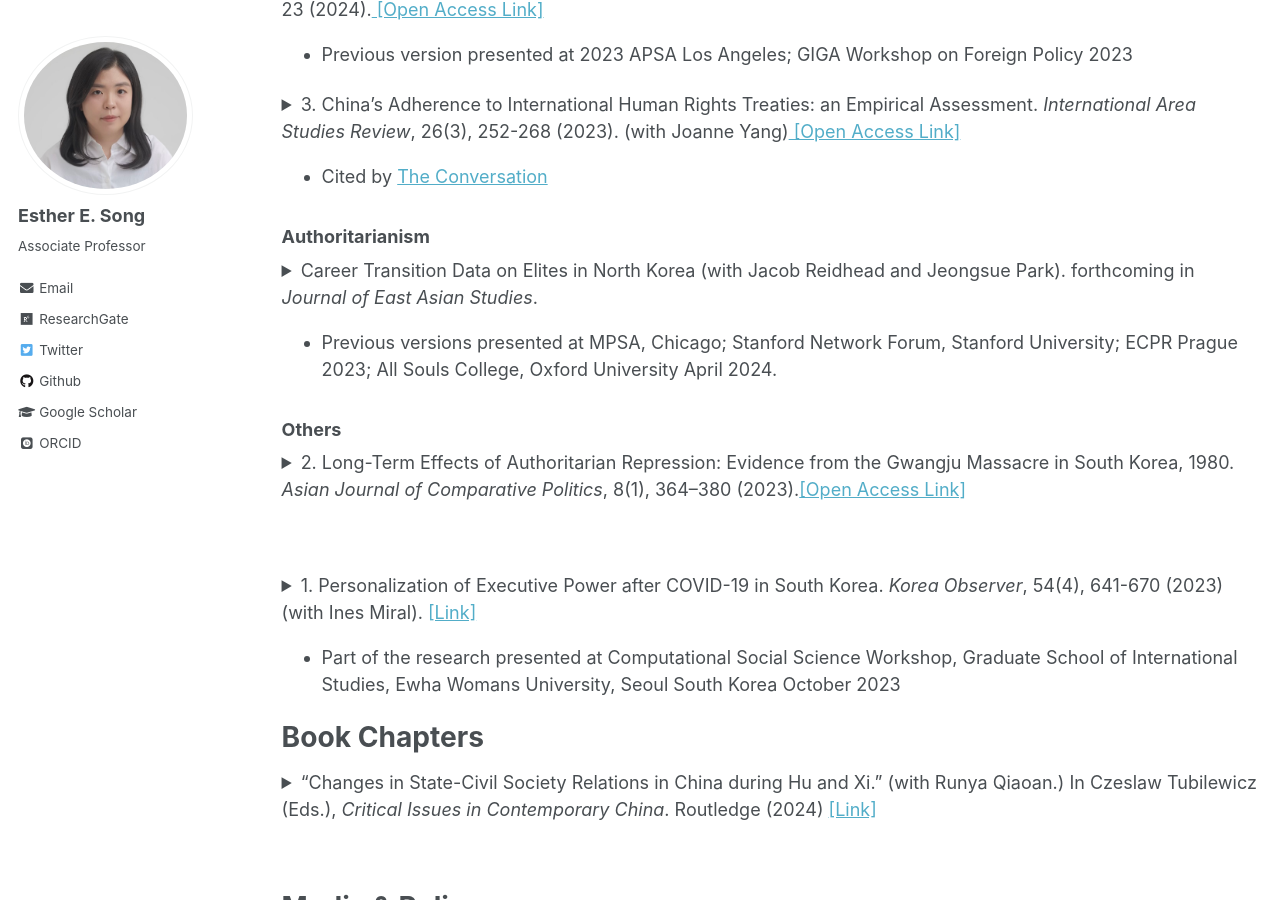
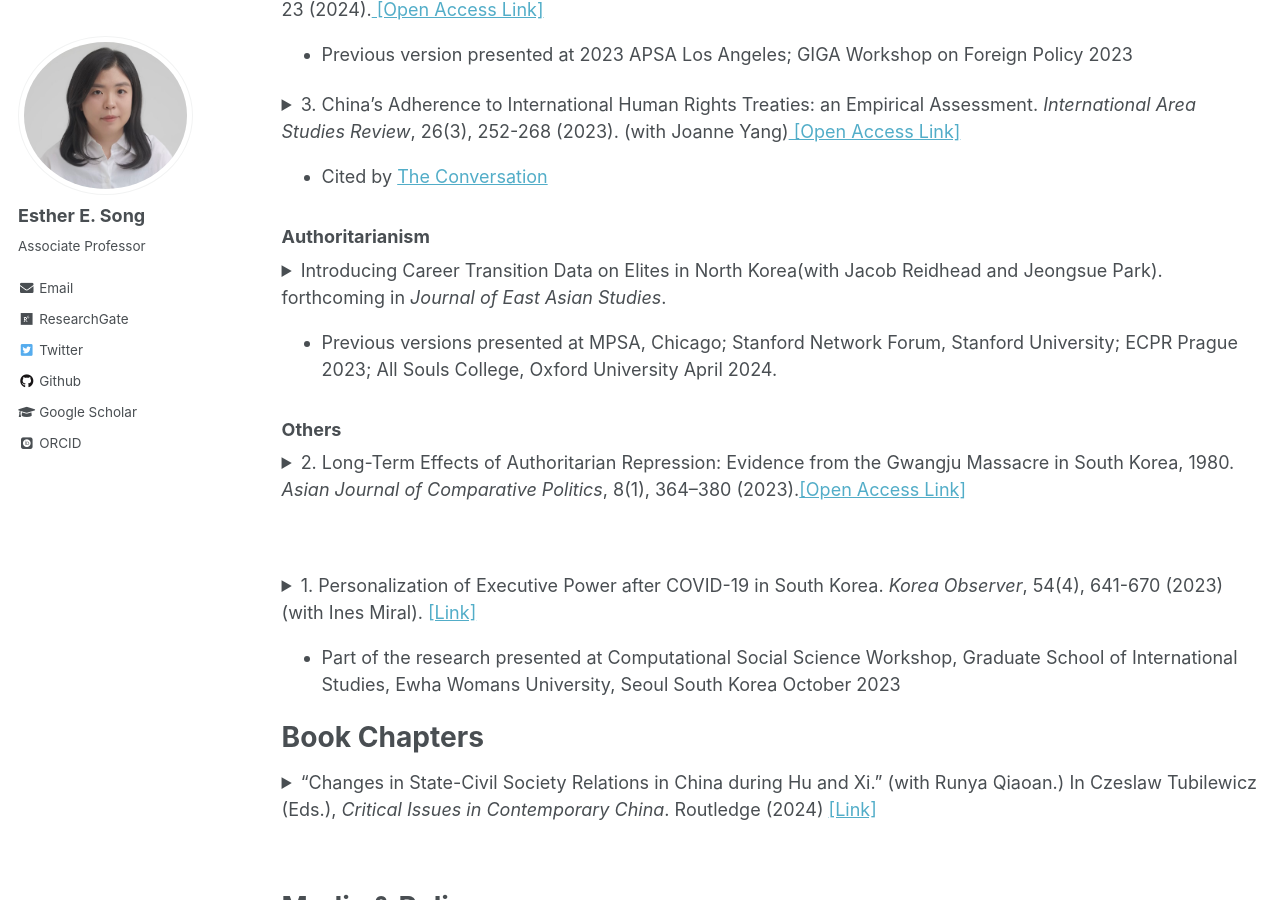
Before and after one commit to ehsong/ehsong.github.io, a Jekyll site: the page built from _pages/research.md, in a window 1280 px wide and 900 px high, scrolled down 1885 px. Built offline with Jekyll 4.4.1, drawn with Linux system fonts in a browser that asks for light colours; some web fonts are replaced.

Commit message:
Update research.md

```diff
--- a/_pages/research.md
+++ b/_pages/research.md
@@ -39,7 +39,7 @@
 
 ### Authoritarianism
 
-<details style="display:inline"><summary> Career Transition Data on Elites in North Korea (with Jacob Reidhead and Jeongsue Park). forthcoming in <em>Journal of East Asian Studies</em>.</summary><br><p>We introduce a novel dataset mapping career transitions of 505 elites in North Korea. Despite ample attention to granular data on elites, there's a lack of comprehensive information spanning state, party, military, and parastatal sectors. Granular rank and position data enable tracing intra- and inter-institutional elite mobility, opening new research avenues on North Korean elite studies and leader-elite dynamics in personalist autocracies. Exploiting within-regime threat level variation during successions, we test hypotheses on dictators' use of intra- versus inter-institutional elite management. We conclude with implications for new research directions in North Korean studies and authoritarianism literature.</p></details><ul><li><p>Previous versions presented at MPSA, Chicago; Stanford Network Forum, Stanford University; ECPR Prague 2023; All Souls College, Oxford University April 2024.</p></li></ul>
+<details style="display:inline"><summary>Introducing Career Transition Data on Elites in North Korea(with Jacob Reidhead and Jeongsue Park). forthcoming in <em>Journal of East Asian Studies</em>.</summary><br><p>We introduce a novel dataset mapping career transitions of 505 elites in North Korea. Despite ample attention to granular data on elites, there's a lack of comprehensive information spanning state, party, military, and parastatal sectors. Granular rank and position data enable tracing intra- and inter-institutional elite mobility, opening new research avenues on North Korean elite studies and leader-elite dynamics in personalist autocracies. Exploiting within-regime threat level variation during successions, we test hypotheses on dictators' use of intra- versus inter-institutional elite management. We conclude with implications for new research directions in North Korean studies and authoritarianism literature.</p></details><ul><li><p>Previous versions presented at MPSA, Chicago; Stanford Network Forum, Stanford University; ECPR Prague 2023; All Souls College, Oxford University April 2024.</p></li></ul>
 
 ### Others
 
```
